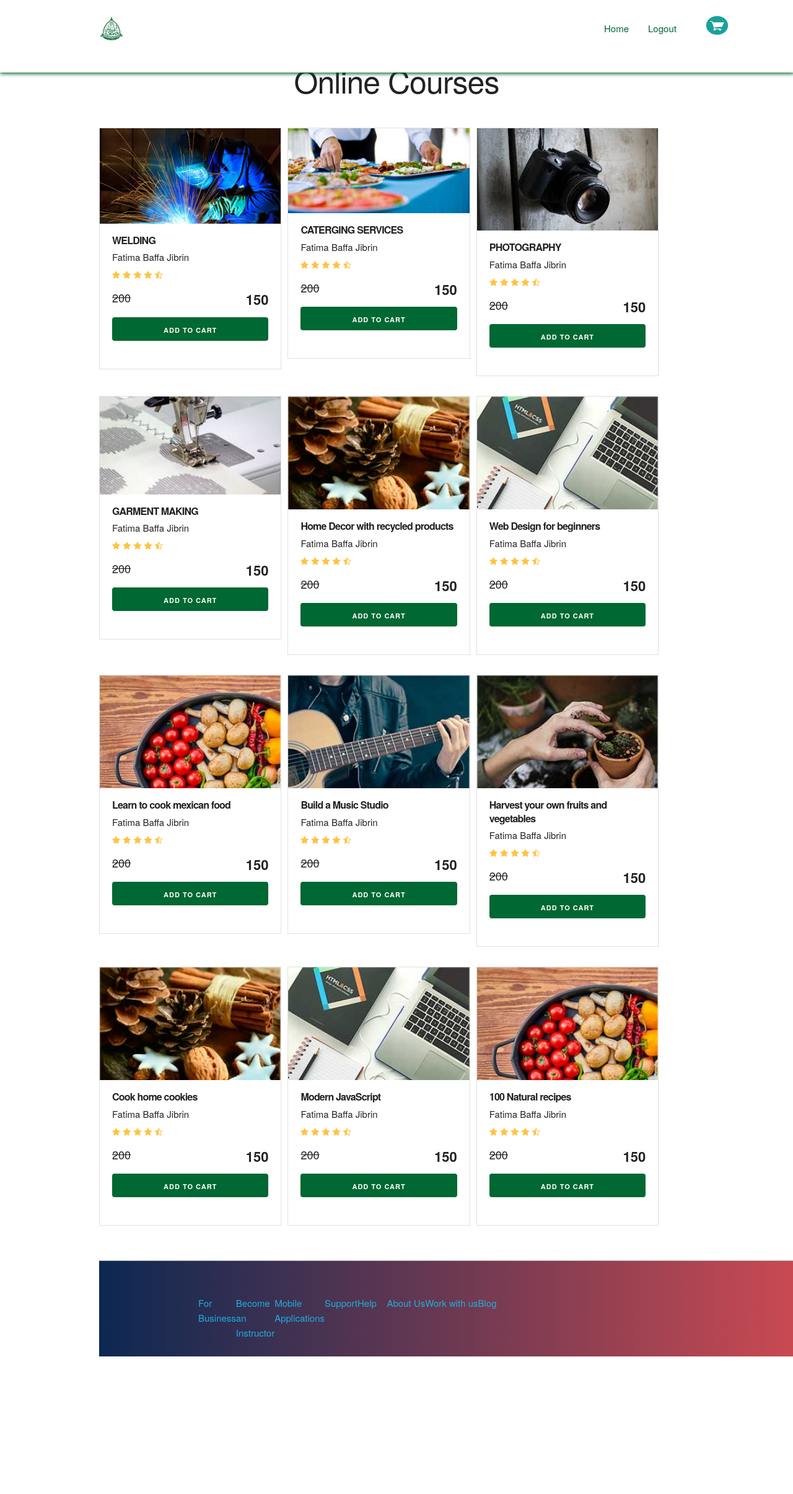
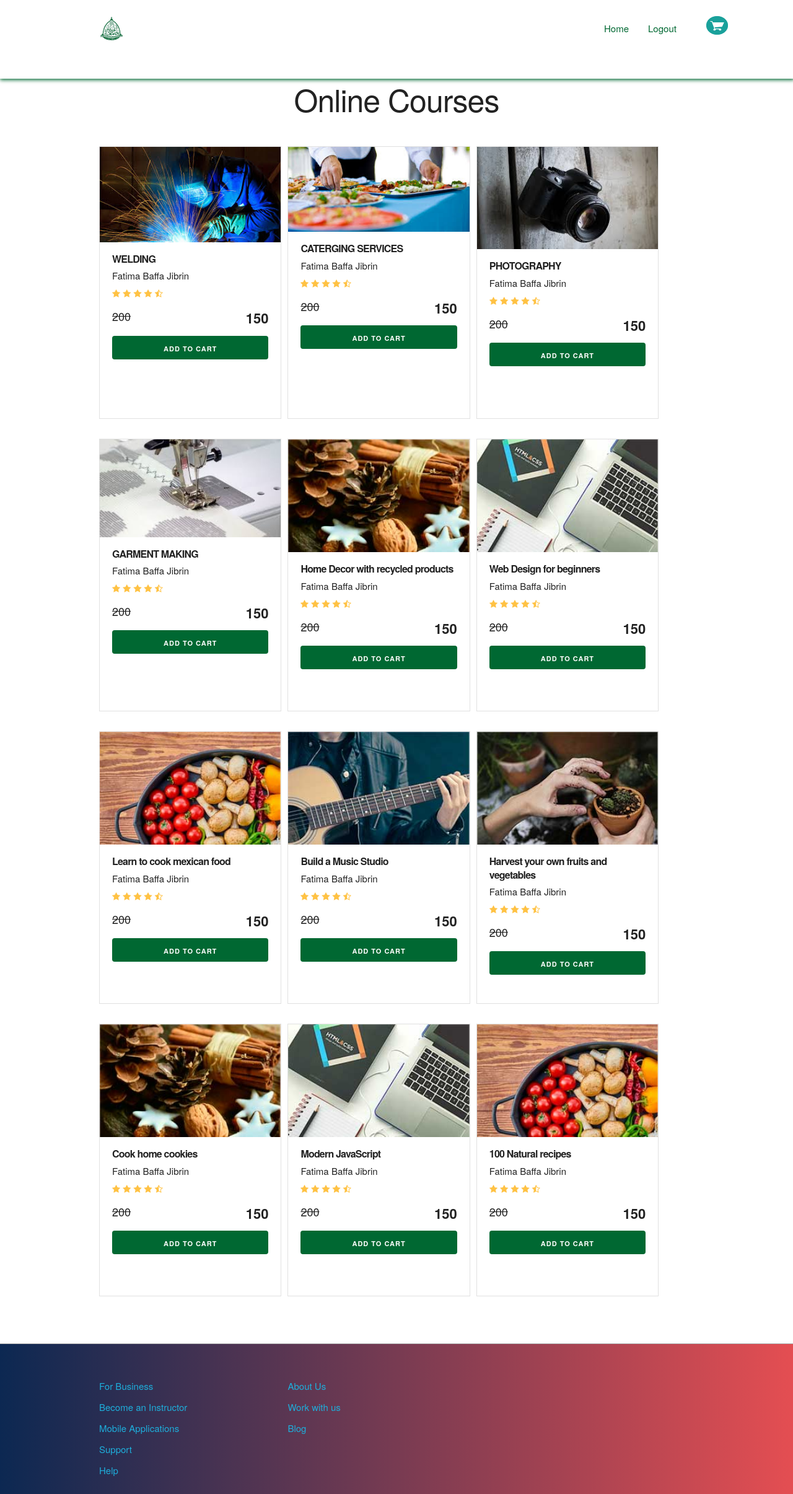
Before and after one commit to danielsumah/AddCourseApp, a Django app: page /courses/ in a window 1280 px wide; the page is wider, and only the part inside the window is pictured. Shown: that part at 62% size. Before the commit the page ends 2189 px from the top of that part, so only its background shows below. Run offline with Django 3.2, Linux system fonts and the light colour scheme; a user stored in the database is signed in; data comes from the database, SQL or seed files in the repository; both versions use the stored data as it was after the commit.

Commit message:
finishes application css update

```diff
--- a/backend/static/backend/css/custom.css
+++ b/backend/static/backend/css/custom.css
@@ -60,6 +60,10 @@ header {
 #logo {
 	width: 40px;
 	height: 40px;
+}
+
+#heading.courses-header {
+	margin-top: 13rem;
 }
 
 @media (min-width: 750px) {
@@ -200,6 +204,7 @@ ul {
 }
 
 .card {
+	height: 438px;
 	text-align: center;
 	border: 1px solid #e1e1e1;
 	background: white;
@@ -237,17 +242,22 @@ ul {
 }
 
 .footer {
-	/* position: fixed;
-    bottom: 0;
-    left: 0; */
+	/* position: fixed; */
+	bottom: 0;
+	left: 0;
 	width: 100vw;
-	margin-top: 40px;
+	margin-top: 6rem !important;
 	border-top: 1px solid #aaa;
 	padding-top: 40px;
 	background: linear-gradient(to right, #0c2852 0%, #e44e52 100%);
 }
 
-.footer .menu a {
+.footer .row {
+	display: flex;
+}
+
+.footer .menu,
+a {
 	display: block;
 	margin-bottom: 10px;
 	text-decoration: none;
--- a/backend/templates/backend/courses.html
+++ b/backend/templates/backend/courses.html
@@ -1,33 +1,39 @@
 {% load static %}
 <!DOCTYPE html>
 <html lang="en">
-
 	<head>
-    <meta charset="UTF-8">
-    <meta name="viewport" content="width=device-width, initial-scale=1.0">
-    <meta http-equiv="X-UA-Compatible" content="ie=edge">
+		<meta charset="UTF-8" />
+		<meta name="viewport" content="width=device-width, initial-scale=1.0" />
+		<meta http-equiv="X-UA-Compatible" content="ie=edge" />
 		<title>Add Courses to Shopping Cart</title>
-    <link rel="stylesheet" href="{% static 'backend/css/normalize.css' %}">
-    <link rel="stylesheet" href="{% static 'backend/css/skeleton.css' %}">
-    <link rel="stylesheet" href="{% static 'backend/css/custom.css' %}">
+		<link rel="stylesheet" href="{% static 'backend/css/normalize.css' %}" />
+		<link rel="stylesheet" href="{% static 'backend/css/skeleton.css' %}" />
+		<link rel="stylesheet" href="{% static 'backend/css/custom.css' %}" />
 	</head>
 
 	<body>
 		<header id="header" class="header">
 			<div class="container">
 				<div class="row">
-                <div class="three columns">
-                    <img src="{% static 'backend/img/abu_logo.jpeg' %}" id="logo">
+					<div class="four columns">
+						<img src="{% static 'backend/img/abu_logo.jpeg' %}" id="logo" />
 					</div>
 					<div class="two columns u-pull-right menu">
 						<ul class="menu-items">
-                        <li class="menu-item"><a href="{% url 'homepage-url' %}">Home</a></li>
-                        <li class="menu-item"><a href="{% url 'logout-url' %}">Logout</a></li>
+							<li class="menu-item">
+								<a href="{% url 'homepage-url' %}">Home</a>
+							</li>
+							<li class="menu-item">
+								<a href="{% url 'logout-url' %}">Logout</a>
+							</li>
 							<!-- <li class="menu-item"><a href="{% url 'logout-url' %}">Logout</a></li> -->
 						</ul>
 						<ul>
 							<li class="submenu">
-                            <img src="{% static 'backend/img/Shopping-Cart.png' %}" id="img-cart">
+								<img
+									src="{% static 'backend/img/Shopping-Cart.png' %}"
+									id="img-cart"
+								/>
 								<div id="shopping-cart">
 									<table id="cart-content" class="u-full-width">
 										<thead>
@@ -39,25 +45,35 @@
 											</tr>
 										</thead>
 										<tbody>
-
 											{% for course in courses_picked %}
 											<tr>
-                                            <th><img style="width: 50px;" class="dropdown-img"
-                                                    src="{{course.course_in_cart.image.url}}" alt="">
+												<th>
+													<img
+														style="width: 50px"
+														class="dropdown-img"
+														src="{{course.course_in_cart.image.url}}"
+														alt=""
+													/>
 												</th>
 												<th>{{course.course_in_cart.name}}</th>
 												<th>{{course.course_in_cart.low_price}}</th>
 												<th></th>
 											</tr>
 											{% endfor %}
-
 										</tbody>
 									</table>
 
 									<form action="" method="POST">
 										{% csrf_token %}
-                                    <input type="text" name="clear-cart" value="clear-cart" style="display: none;">
-                                    <button id="clear-cart" class="button u-full-width">Clear Cart</button>
+										<input
+											type="text"
+											name="clear-cart"
+											value="clear-cart"
+											style="display: none"
+										/>
+										<button id="clear-cart" class="button u-full-width">
+											Clear Cart
+										</button>
 									</form>
 								</div>
 							</li>
@@ -67,82 +83,59 @@
 			</div>
 		</header>
 
-
-    <!-- <div id="hero">
-        <div class="container">
-            <div class="row">
-                <div class="six columns">
-                    <div class="hero-content">
-                        <h2>Learn Something Today</h2>
-                        <p>Special Offer, any course N150</p>
-                        <form action="#" id="search" method="post" class="form">
-                            <input class="u-full-width input" type="text" placeholder="What Do You Want To Learn? " id="search-course">
-                            <input type="submit" id="submit-search-course" class="submit-search-course">
-                        </form>
-                    </div>
-                </div>
-            </div>
-        </div>
-    </div>
-
-    <div class="main-bar">
-        <div class="container">
-            <div class="row">
-                <div class="four columns icon icon1">
-                    <p>Interesting. online courses <br> Learn new skills</p>
-                </div>
-                <div class="four columns icon icon2">
-                    <p>Expert Instructors<br> Learn with different teach styles</p>
-                </div>
-                <div class="four columns icon icon3">
-                    <p>Lifetime access <br> learn at your own pace</p>
-                </div>
-            </div>
-        </div>
-
-    </div> -->
-
 		<div class="gap"></div>
 
 		<div id="courses-list" class="container">
-        <h1 id="heading" class="heading">Online Courses</h1>
+			<h1 id="heading" class="heading courses-header">Online Courses</h1>
 
 			{% for message in messages %}
-        <p id="messages" style="color: rgb(196, 49, 188);">{{message}}</p>
+			<p id="messages" style="color: rgb(196, 49, 188)">{{message}}</p>
 			{% endfor %}
 
 			<div class="row">
-
 				{% for course in courses %}
 				<div class="four columns">
 					<div class="card">
 						<form method="POST">
 							{% csrf_token %}
-                        <img src="{{course.image.url}}" class="course-image u-full-width">
+							<img
+								src="{{course.image.url}}"
+								class="course-image u-full-width"
+							/>
 							<div class="info-card">
 								<h4>{{ course.name }}</h4>
 								<p>{{course.author}}</p>
-                            <img src="{% static 'backend/img/stars.png' %}">
-                            <p class="price">{{course.high_price}} <span
-                                    class="u-pull-right ">{{course.low_price}}</span>
+								<img src="{% static 'backend/img/stars.png' %}" />
+								<p class="price">
+									{{course.high_price}}
+									<span class="u-pull-right">{{course.low_price}}</span>
 								</p>
-                            <input type="text" name="course_id" value="{{course.id}}" style="display: none;">
-                            <button class="u-full-width button-primary button input add-to-cart add-btn" data-id="1"
-                                type="submit">
+								<input
+									type="text"
+									name="course_id"
+									value="{{course.id}}"
+									style="display: none"
+								/>
+								<button
+									class="
+										u-full-width
+										button-primary button
+										input
+										add-to-cart add-btn
+									"
+									data-id="1"
+									type="submit"
+								>
 									Add to Cart
 								</button>
-
 							</div>
 						</form>
 					</div>
 					<!--.card-->
 				</div>
 				{% endfor %}
-
 			</div>
-
-
-
+		</div>
 
 		<footer id="footer" class="footer">
 			<div class="container">
@@ -168,7 +161,5 @@
 		</footer>
 
 		<!-- <script src="{% static 'backend/js/app.js' %}"></script> -->
-
 	</body>
-
 </html>
```
Also changed, not shown: db.sqlite3. Lines whose indentation alone changed are shown as unchanged.
